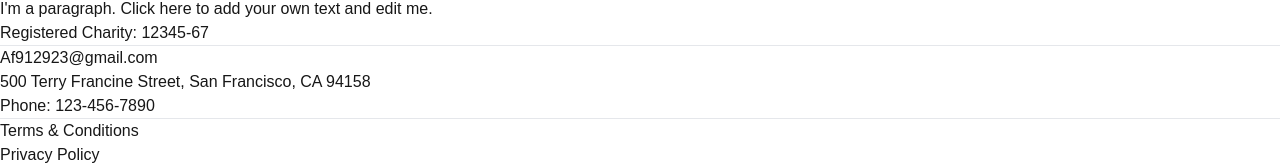
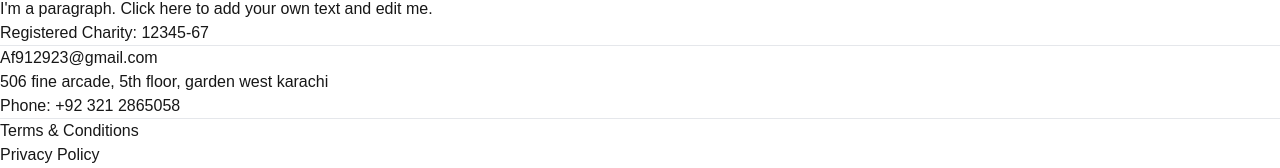
Before and after one commit to ALIRAZA4278/Milestone2_assigment_tailwind, a Next.js app: page / in a window 1280 px wide. Shown: the part 545-713 px from the top of the page. Built offline with nearby package versions, Linux system fonts and the light colour scheme.

Commit message:
Add files via upload

```diff
--- a/src/app/About/page.tsx
+++ b/src/app/About/page.tsx
@@ -7,7 +7,7 @@ export default function AboutPage() {
         <div className="font-serif">
 
             <div
-                className="relative w-full h-[50vh] bg-cover bg-center"
+                className="relative w-full h-[40vh] bg-cover bg-center"
                 style={{ backgroundImage: 'url("/About.jpg")' }}
             >
                 <div className="absolute inset-0 bg-black opacity-40"></div>
@@ -17,7 +17,7 @@ export default function AboutPage() {
                 <div className="space-y-8">
                     <div className="text-center">
                         <h1 className="text-3xl sm:text-4xl md:text-5xl text-[#2859b6] font-bold">
-                            About ChoosEquality
+                        ABOUT CHOOSEQUALITY
                         </h1>
                     </div>
 
--- a/src/app/Components/footer.tsx
+++ b/src/app/Components/footer.tsx
@@ -17,8 +17,8 @@ export default function Footer() {
           </div>
 
           <div>
-            <p className="text-sm text-zinc-200 mb-2">500 Terry Francine Street, San Francisco, CA 94158</p>
-            <p className="text-sm text-zinc-200 mb-2">Phone: 123-456-7890</p>
+            <p className="text-sm text-zinc-200 mb-2">506 fine arcade, 5th floor, garden west karachi</p>
+            <p className="text-sm text-zinc-200 mb-2">Phone: +92 321 2865058</p>
             <hr className="my-4" />
             <h6 className="font-semibold text-zinc-200">Terms &amp; Conditions</h6>
             <p className="text-sm text-zinc-200">Privacy Policy</p>
```
